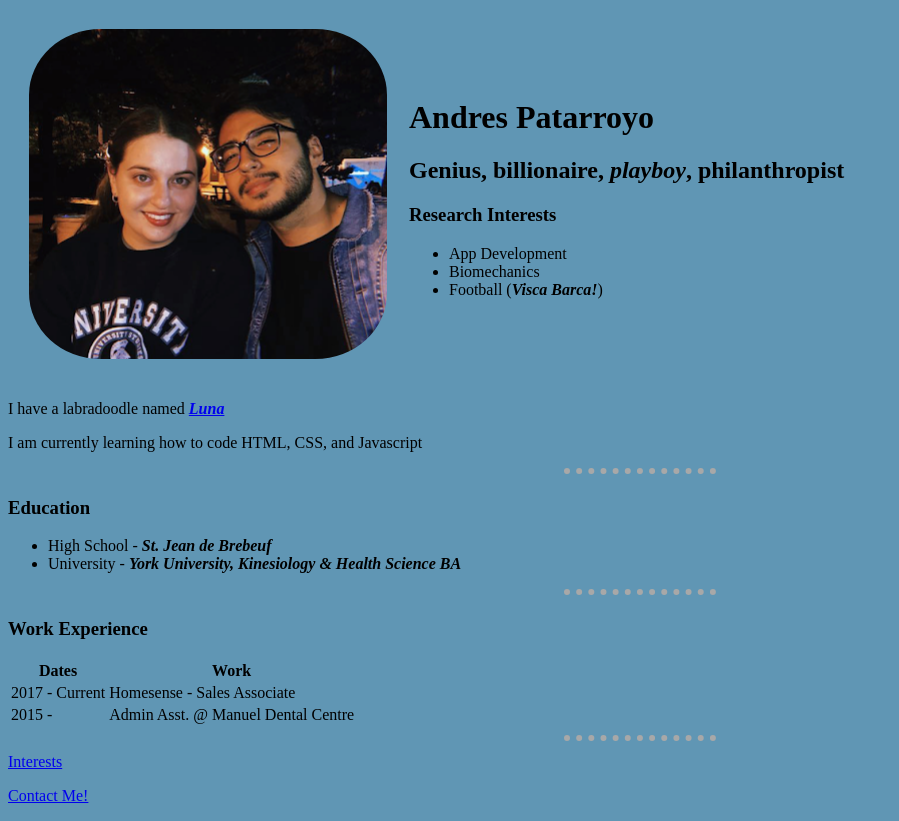
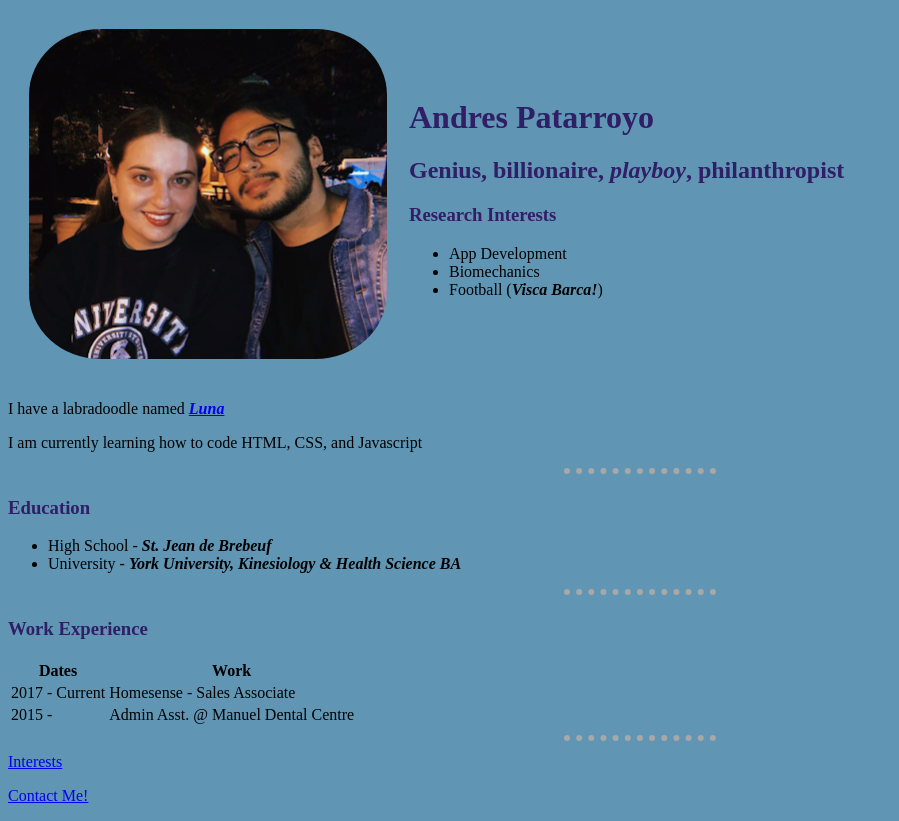
Before and after one commit to Andres-Patarroyo/Personal-Page-CSS, a plain HTML site: page index.html in a window 1280 px wide. Shown: the whole page, without its empty margins (0-899 px from the left). Drawn offline with Linux system fonts and the light colour scheme.

Commit message:
external css

```diff
--- a/css/Styles.css
+++ b/css/Styles.css
@@ -13,3 +13,8 @@ img {
   border-radius: 20%;
   width: auto;
 }
+h1,
+h2,
+h3 {
+  color: #301e67;
+}
```
